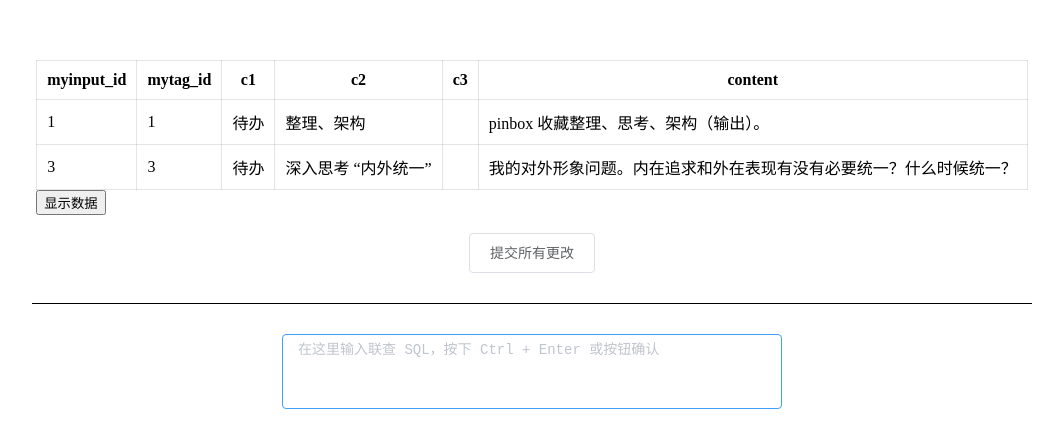
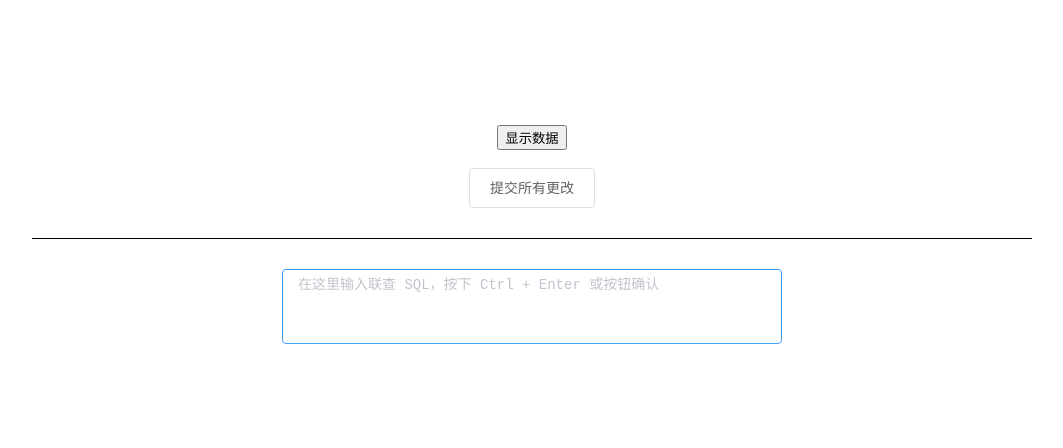
Before and after one commit to Huaguang-XinZhe/JointQueryUpdater, a Vue app: page / in a window 1280 px wide. Shown: the part 144-592 px from the top of the page, without its empty margins (108-1171 px from the left). Built offline with nearby package versions, Linux system fonts and the light colour scheme.

Commit message:
feat: ✨ 实现表格数据的保持（刷新、重启）

```diff
--- a/src/App.vue
+++ b/src/App.vue
@@ -6,11 +6,15 @@
     <!--        <TestShiftEnter />-->
     <!--    <TableComponent4 :tableData="tableData" />-->
     <!--    <TestStyle />-->
-    <TestCore ref="testCoreComponent" @coreToApp="commitAllChanges" />
+    <TestCore
+      ref="testCoreComponent"
+      @coreToApp="commitAllChanges"
+      :tableData="tableData"
+    />
     <br />
     <el-button @click="triggerCoreMethod">提交所有更改</el-button>
     <hr />
-    <InputComponent @successfulResponse="handleSuccess" />
+    <InputComponent ref="inputComponent" @successfulResponse="handleSuccess" />
   </div>
 </template>
 
@@ -42,6 +46,18 @@ export default {
       tableData: [],
     };
   },
+  mounted() {
+    console.log("App mounted");
+    // 从 localStorage 读取数据
+    const sql = localStorage.getItem("sql");
+
+    if (sql) {
+      // 有数据就发请求
+      let inputComponent = this.$refs.inputComponent;
+      inputComponent.textInput = sql;
+      inputComponent.executeSql();
+    }
+  },
   methods: {
     // 成功响应
     handleSuccess(data) {
@@ -62,7 +78,7 @@ export default {
           console.log(response.data.data);
         })
         .catch((error) => {
-          console.log(error);
+          console.log(error.message);
         });
     },
     triggerCoreMethod() {
--- a/src/components/InputComponent.vue
+++ b/src/components/InputComponent.vue
@@ -45,9 +45,14 @@ export default {
         }) // 不刷新页面发起请求
         .then((response) => {
           this.$emit("successfulResponse", response.data.data);
+          // 在浏览器本地存储请求成功的 sql 语句
+          localStorage.setItem("sql", this.textInput);
+          this.textInput = ""; // 清空文本
         })
-        .catch((error) => {});
-      this.textInput = ""; // 清空文本
+        .catch((error) => {
+          // todo: 为什么请求出错控制台没有输出呢？
+          console.log(error);
+        });
     },
   },
   watch: {
--- a/src/test/TestCore.vue
+++ b/src/test/TestCore.vue
@@ -17,7 +17,7 @@
             @click="handleClick($event, rowIndex, columnName)"
             @blur="handleBlur($event, rowIndex, columnName)"
           >
-            {{ cellValue }}
+            {{ cellValue === null ? "&lt;null&gt;" : cellValue }}
           </td>
         </tr>
       </tbody>
@@ -36,28 +36,34 @@ export default {
   name: "TestCore",
   data() {
     return {
-      tableData: Object.freeze([
-        {
-          myinput_id: "1",
-          mytag_id: "1",
-          c1: "待办",
-          c2: "整理、架构",
-          c3: "",
-          content: "pinbox 收藏整理、思考、架构（输出）。",
-        },
-        {
-          myinput_id: "3",
-          mytag_id: "3",
-          c1: "待办",
-          c2: "深入思考 “内外统一”",
-          c3: "",
-          content:
-            "我的对外形象问题。内在追求和外在表现有没有必要统一？什么时候统一？",
-        },
-      ]),
+      // tableData: Object.freeze([
+      //   {
+      //     myinput_id: "1",
+      //     mytag_id: "1",
+      //     c1: "待办",
+      //     c2: "整理、架构",
+      //     c3: "",
+      //     content: "pinbox 收藏整理、思考、架构（输出）。",
+      //   },
+      //   {
+      //     myinput_id: "3",
+      //     mytag_id: "3",
+      //     c1: "待办",
+      //     c2: "深入思考 “内外统一”",
+      //     c3: "",
+      //     content:
+      //       "我的对外形象问题。内在追求和外在表现有没有必要统一？什么时候统一？",
+      //   },
+      // ]),
       // 当前表头（不要在这里使用上面的属性，可能还没有定义，可以转为计算属性）
       // currentTableHeader: Object.freeze(Object.keys(this.tableData[0])),
     };
+  },
+  props: {
+    tableData: {
+      type: Array,
+      required: true,
+    },
   },
   computed: {
     // 计算属性来获取当前表头
@@ -126,11 +132,9 @@ export default {
         // 这个设置必须放在前边，否则 originalValue 设置完后会被覆盖
         this.changedObj = {
           originalValue: event.target.textContent.trim(), // 去除两边的空格
-          updateInfo: {
-            tableName: tableName,
-            fieldName: columnName,
-            rowId: rowId,
-          },
+          tableName: tableName,
+          fieldName: columnName,
+          rowId: rowId,
         };
       } else {
         // 如果找到了，就把它的值设值给 changedObj
```
